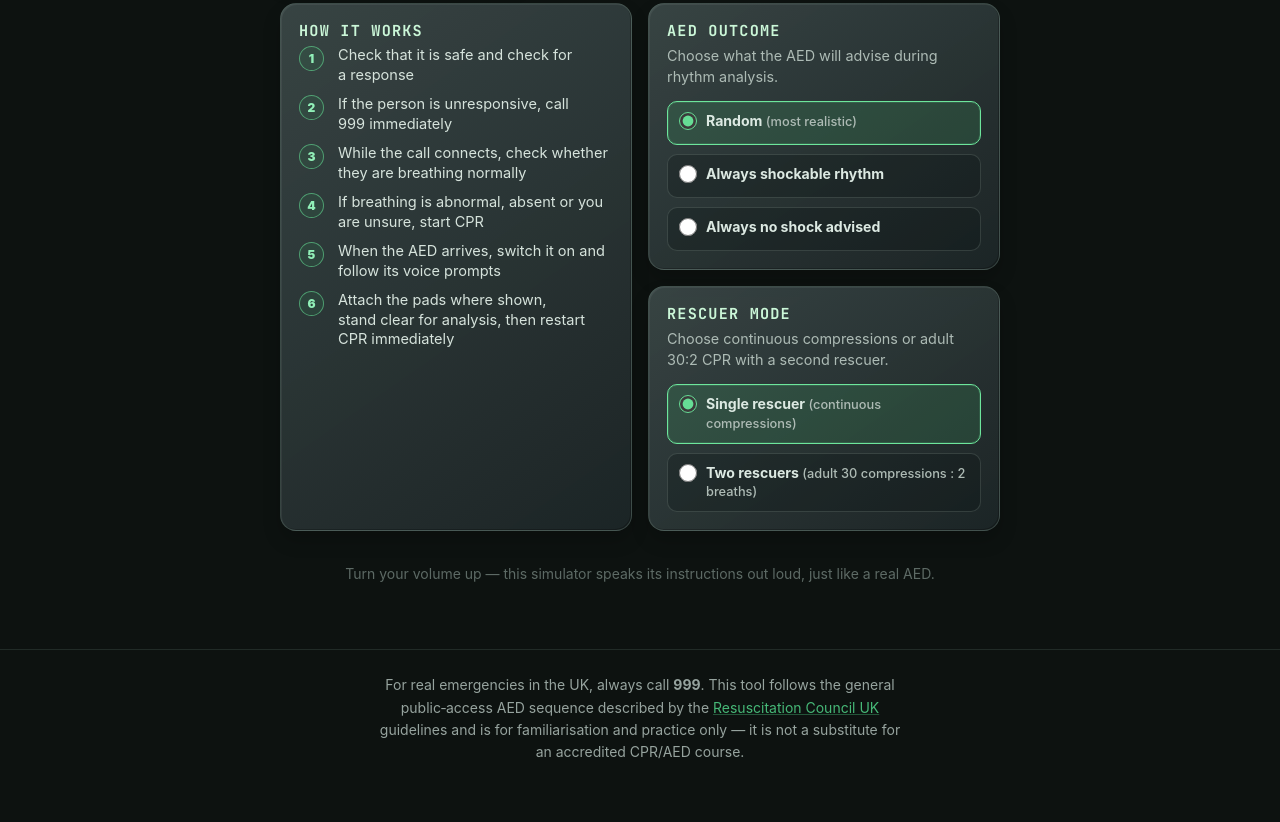
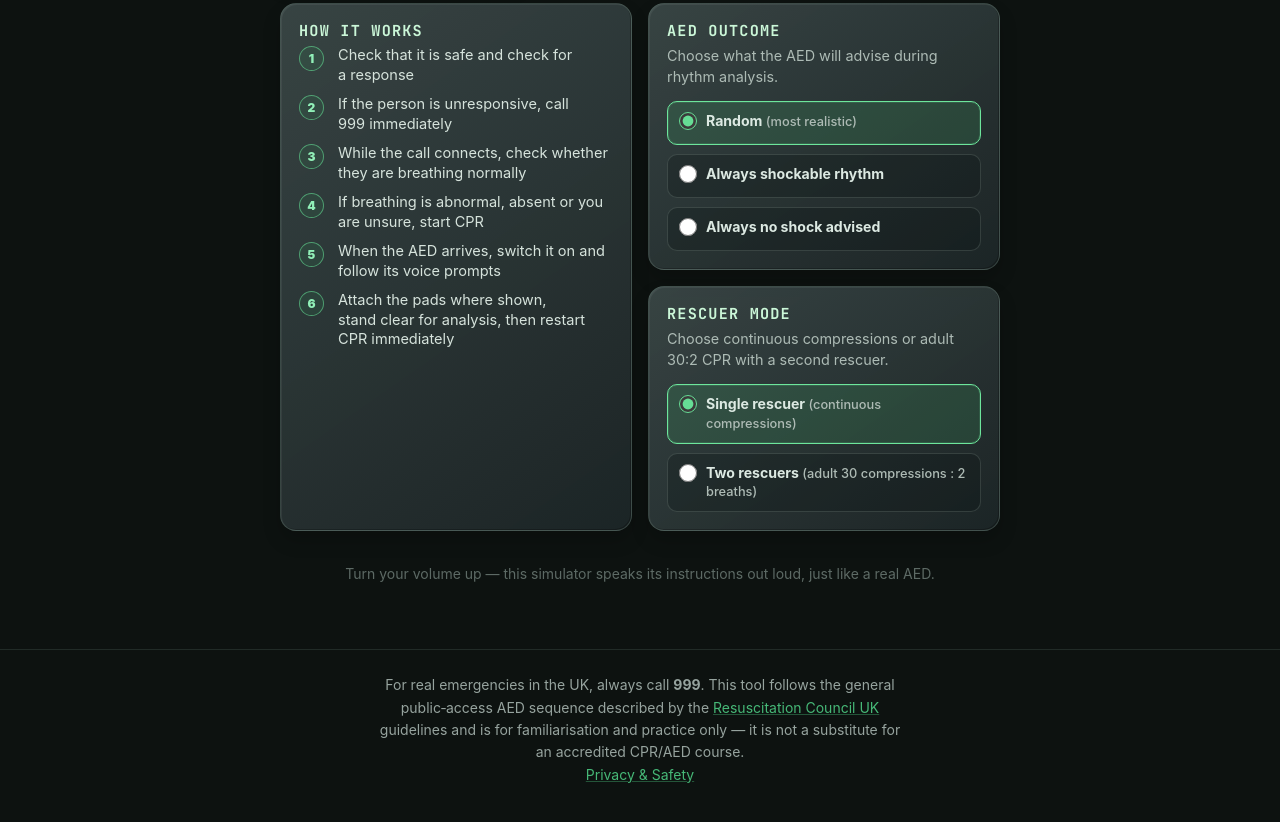
Before and after one commit to KJPT05/AED-SIM, a plain HTML site: page index.html in a window 1280 px wide. Shown: the part 427-1249 px from the top of the page. Drawn offline with Linux system fonts and the light colour scheme; a web font is replaced by a local one.

Commit message:
Add in-app privacy and safety link

```diff
--- a/index.html
+++ b/index.html
@@ -358,7 +358,9 @@
 
 <footer class="site-footer">
   <p>For real emergencies in the UK, always call <strong>999</strong>. This tool follows the general public‑access AED sequence described by the <a href="https://www.resus.org.uk/" target="_blank" rel="noopener">Resuscitation Council UK</a> guidelines and is for familiarisation and practice only — it is not a substitute for an accredited CPR/AED course.</p>
-</footer>
+<p class="privacy-link">
+  <a href="privacy.html">Privacy &amp; Safety</a>
+</p></footer>
 
 <script src="js/app.js" defer></script>
 <script data-pplx-inline-edit>
```
